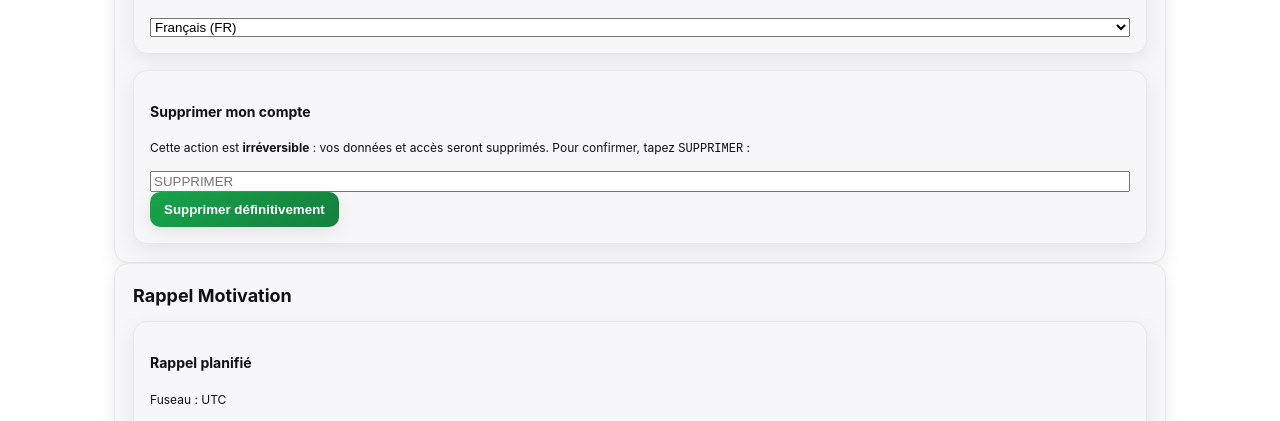
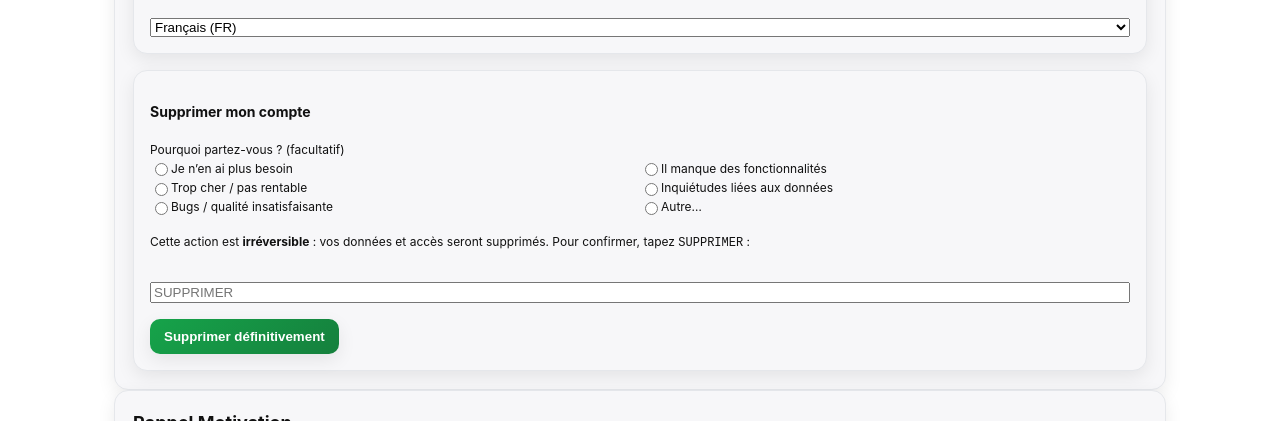
Before and after one commit to lebasquelyza/appli-files, a Next.js app in the folder apps/web/: page /dashboard/settings in a window 1280 px wide. Shown: the part 265-686 px from the top of the page. Built offline with nearby package versions, Linux system fonts and the light colour scheme; no server answers.

Commit message:
Update page.tsx

```diff
--- a/apps/web/app/dashboard/settings/page.tsx
+++ b/apps/web/app/dashboard/settings/page.tsx
@@ -2,7 +2,7 @@
 
 import { useEffect, useLayoutEffect, useRef, useState } from "react";
 import { Section } from "@/components/ui/Page";
-import { getSupabase } from "@/lib/supabaseClient"; // ⬅️ ajouté
+import { getSupabase } from "@/lib/supabaseClient";
 
 /* ======================= Police responsive ======================= */
 function useSettingsFontSize() {
@@ -312,6 +312,19 @@ function DeleteAccountCard() {
   const [confirm, setConfirm] = useState("");
   const [loading, setLoading] = useState(false);
 
+  // Motif (facultatif)
+  const REASONS = [
+    { value: "no_longer_needed", label: "Je n’en ai plus besoin" },
+    { value: "missing_features", label: "Il manque des fonctionnalités" },
+    { value: "too_expensive", label: "Trop cher / pas rentable" },
+    { value: "privacy_concerns", label: "Inquiétudes liées aux données" },
+    { value: "bugs_or_quality", label: "Bugs / qualité insatisfaisante" },
+    { value: "other", label: "Autre…" },
+  ] as const;
+
+  const [reason, setReason] = useState<string>("");
+  const [reasonText, setReasonText] = useState("");
+
   const handleDelete = async () => {
     const supabase = getSupabase();
     setLoading(true);
@@ -321,14 +334,19 @@ function DeleteAccountCard() {
         alert("Veuillez vous reconnecter avant de supprimer votre compte.");
         return;
       }
-      // Appel de votre API sécurisée (à créer côté serveur)
+
+      const payload = {
+        reason: reason || null,
+        reasonText: reason === "other" ? (reasonText.trim() || null) : null,
+      };
+
       const res = await fetch("/api/account/delete", {
         method: "POST",
         headers: {
           "Content-Type": "application/json",
           Authorization: `Bearer ${session.access_token}`,
         },
-        body: JSON.stringify({ reason: "user_requested" }),
+        body: JSON.stringify(payload),
       });
       if (!res.ok) {
         const msg = await res.text();
@@ -344,12 +362,49 @@ function DeleteAccountCard() {
     }
   };
 
+  const canDelete = confirm === "SUPPRIMER" && !loading;
+
   return (
-    <div className="card space-y-3">
+    <div className="card space-y-4">
       <h3 className="font-semibold text-red-600 dark:text-red-400">Supprimer mon compte</h3>
+
+      {/* Motif facultatif */}
+      <div className="space-y-2">
+        <label className="font-medium">Pourquoi partez-vous ? (facultatif)</label>
+        <div className="grid sm:grid-cols-2 gap-2">
+          {REASONS.map((r) => (
+            <label
+              key={r.value}
+              className="flex items-center gap-2 rounded-[10px] border px-3 py-2 dark:bg-slate-900 dark:border-slate-700 cursor-pointer"
+            >
+              <input
+                type="radio"
+                name="delete-reason"
+                value={r.value}
+                checked={reason === r.value}
+                onChange={(e) => setReason(e.target.value)}
+                className="accent-current"
+              />
+              <span>{r.label}</span>
+            </label>
+          ))}
+        </div>
+
+        {reason === "other" && (
+          <textarea
+            value={reasonText}
+            onChange={(e) => setReasonText(e.target.value)}
+            rows={3}
+            placeholder="Dites-nous en plus (optionnel)"
+            className="mt-2 w-full rounded-[10px] border px-3 py-2 dark:bg-slate-900 dark:border-slate-700"
+          />
+        )}
+      </div>
+
       <p className="opacity-80">
         Cette action est <strong>irréversible</strong> : vos données et accès seront supprimés.
-        Pour confirmer, tapez <code className="px-1 py-0.5 rounded bg-red-50 dark:bg-red-900/30">SUPPRIMER</code> :
+        Pour confirmer, tapez{" "}
+        <code className="px-1 py-0.5 rounded bg-red-50 dark:bg-red-900/30">SUPPRIMER</code> :
       </p>
       <input
         type="text"
@@ -362,9 +417,9 @@ function DeleteAccountCard() {
       <div className="flex items-center justify-end">
         <button
           type="button"
-          disabled={loading || confirm !== "SUPPRIMER"}
+          disabled={!canDelete}
           onClick={handleDelete}
-          className={`btn ${loading || confirm !== "SUPPRIMER" ? "opacity-60 cursor-not-allowed" : ""}`}
+          className={`btn ${!canDelete ? "opacity-60 cursor-not-allowed" : ""}`}
         >
           {loading ? "Suppression…" : "Supprimer définitivement"}
         </button>
@@ -463,7 +518,7 @@ export default function Page() {
               </select>
             </div>
 
-            {/* 🔁 Remplacement du bloc Thème -> Supprimer mon compte */}
+            {/* 🔁 Bloc Thème remplacé par Supprimer mon compte */}
             <DeleteAccountCard />
           </div>
         </Section>
```
